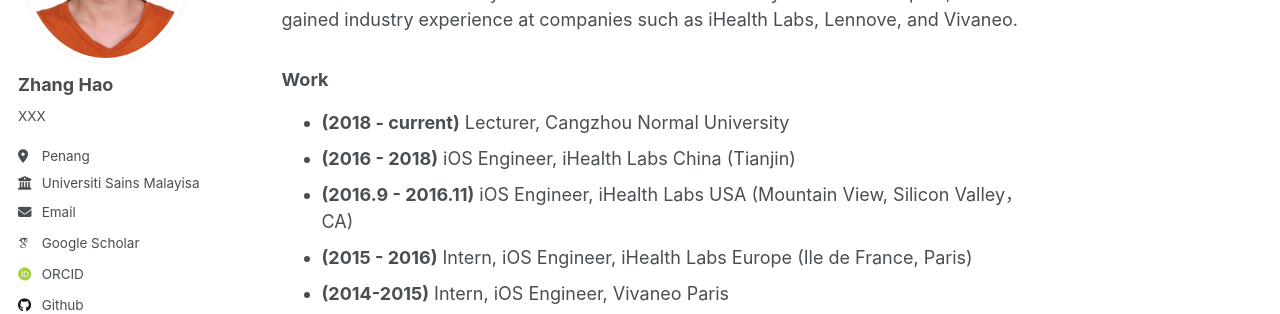
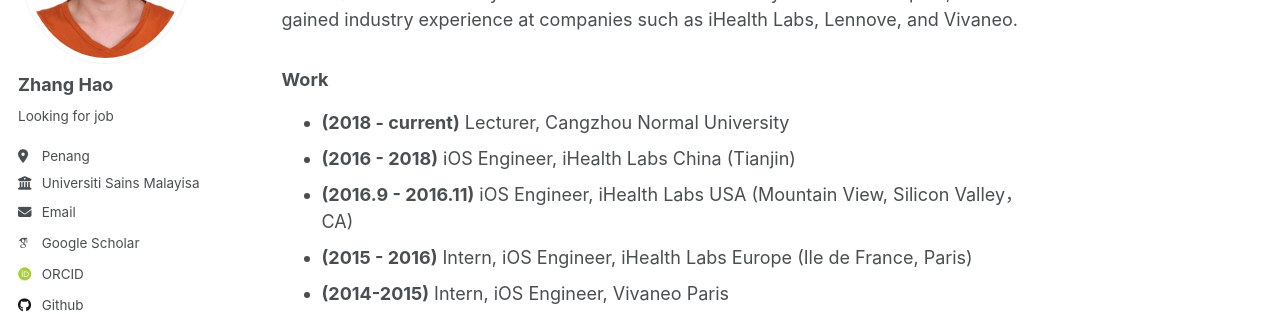
Before and after one commit to sydmou/sydmou.github.io, a Jekyll site: the page built from _pages/about.md, in a window 1280 px wide. Shown: the part 250-564 px from the top of the page. Built offline with Jekyll 4.4.1, drawn with Linux system fonts in a browser that asks for light colours; some web fonts are replaced.

Commit message:
Update _config.yml

```diff
--- a/_config.yml
+++ b/_config.yml
@@ -24,7 +24,7 @@
   avatar           : "profile.png"
   name             : "Zhang Hao"
   pronouns         : # example: "she/her"
-  bio              : "XXX"
+  bio: "Looking for job"
   location         : "Penang"
   employer         : "Universiti Sains Malayisa"
   uri              : # URL
```
